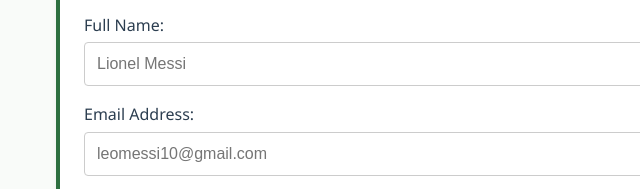
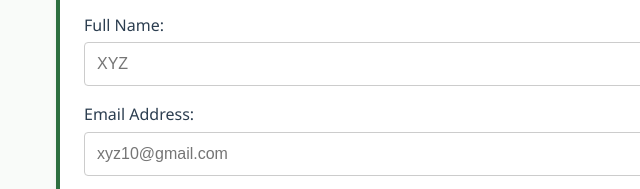
Before and after one commit to jashpatel16/WTF-PROJECT-1, a plain HTML site: page index.html in a window 1280 px wide. Shown: the part 1957-2146 px from the top of the page, 0-640 px from the left. Drawn offline with Linux system fonts and the light colour scheme.

Commit message:
Add files via upload

```diff
--- a/index.html
+++ b/index.html
@@ -1,7 +1,7 @@
 <!DOCTYPE html>
 <html lang="en">
 <head>
-    <!-- Metadata Requirements -->
+
     <meta charset="UTF-8">
     <meta name="viewport" content="width=device-width, initial-scale=1.0">
     <meta name="author" content="Front-End Web Developer">
@@ -12,7 +12,7 @@
 </head>
 <body>
 
-    <!-- Header Section with Company Logo -->
+
     <header>
         <div class="logo-container">
             <img src="images/logo.png" alt="GreenLeaf Organics Logo" width="150" height="50">
@@ -21,7 +21,7 @@
         <p>Nourishing Life, Naturally</p>
     </header>
 
-    <!-- Navigation Menu -->
+
     <nav>
         <ul>
             <li><a href="#home">Home</a></li>
@@ -32,10 +32,10 @@
         </ul>
     </nav>
 
-    <!-- Main Content Area -->
+
     <main id="home">
 
-        <!-- Featured Section / Image Banner -->
+
         <section id="featured">
             <h2>Fresh From Our Farms To Your Table</h2>
             <figure>
@@ -45,7 +45,7 @@
             <p>Discover our newly launched range of farm-fresh, seasonal organic fruits and hand-picked herbal teas.</p>
         </section>
 
-        <!-- About the Company Section -->
+
         <section id="about">
             <h2>About Our Company</h2>
             <p>Established in 2026, GreenLeaf Organics Pvt. Ltd. specializes in producing and delivering premium quality organic food products. Our mission is to promote sustainable farming practices while ensuring our customers receive the purest nutrition without synthetic chemicals or pesticides.</p>
@@ -57,7 +57,7 @@
             </ul>
         </section>
 
-        <!-- Products and Services Section with Table -->
+
         <section id="products">
             <h2>Our Products & Services</h2>
             <p>We provide a wide range of organic staples and fresh produce cataloged below:</p>
@@ -90,7 +90,7 @@
             </table>
         </section>
 
-        <!-- Article Component for a Blog or Highlight feature -->
+
         <section>
             <article>
                 <h3>Why Choose Organic Food?</h3>
@@ -100,18 +100,18 @@
             </article>
         </section>
 
-        <!-- Aside Component for Sidebar Content -->
+
         <aside>
             <h3>Weekly Special Announcement</h3>
             <p>Get <strong>15% OFF</strong> your first order by signing up for our organic newsletter below!</p>
         </aside>
 
-        <!-- Contact Information & Form Section -->
+
         <section id="contact">
             <h2>Contact Us</h2>
             <p>Have questions? Reach out to our dedicated support team.</p>
 
-            <!-- Address and Contact Details -->
+
             <address>
                 <p>Email: <a href="mailto:info@greenleaforganics.com">info@greenleaforganics.com</a></p>
                 <p>Phone: <a href="tel:+1234567890">+1 (234) 567-890</a></p>
@@ -119,15 +119,15 @@
             </address>
 
             <h3>Send Us a Message</h3>
-            <!-- Functional Inquiry Form -->
+
             <form action="#" method="POST">
                 <p>
                     <label for="name">Full Name:</label><br>
-                    <input type="text" id="name" name="name" required placeholder="Lionel Messi">
+                    <input type="text" id="name" name="name" required placeholder="XYZ">
                 </p>
                 <p>
                     <label for="email">Email Address:</label><br>
-                    <input type="email" id="email" name="email" required placeholder="leomessi10@gmail.com">
+                    <input type="email" id="email" name="email" required placeholder="xyz10@gmail.com">
                 </p>
                 <p>
                     <label for="message">Your Inquiry:</label><br>
@@ -141,7 +141,7 @@
 
     </main>
 
-    <!-- Footer Component -->
+
     <footer>
         <p>&copy; 2026 GreenLeaf Organics Pvt. Ltd. All rights reserved.</p>
         <p><a href="#privacy">Privacy Policy</a> | <a href="#terms">Terms of Service</a></p>
```
